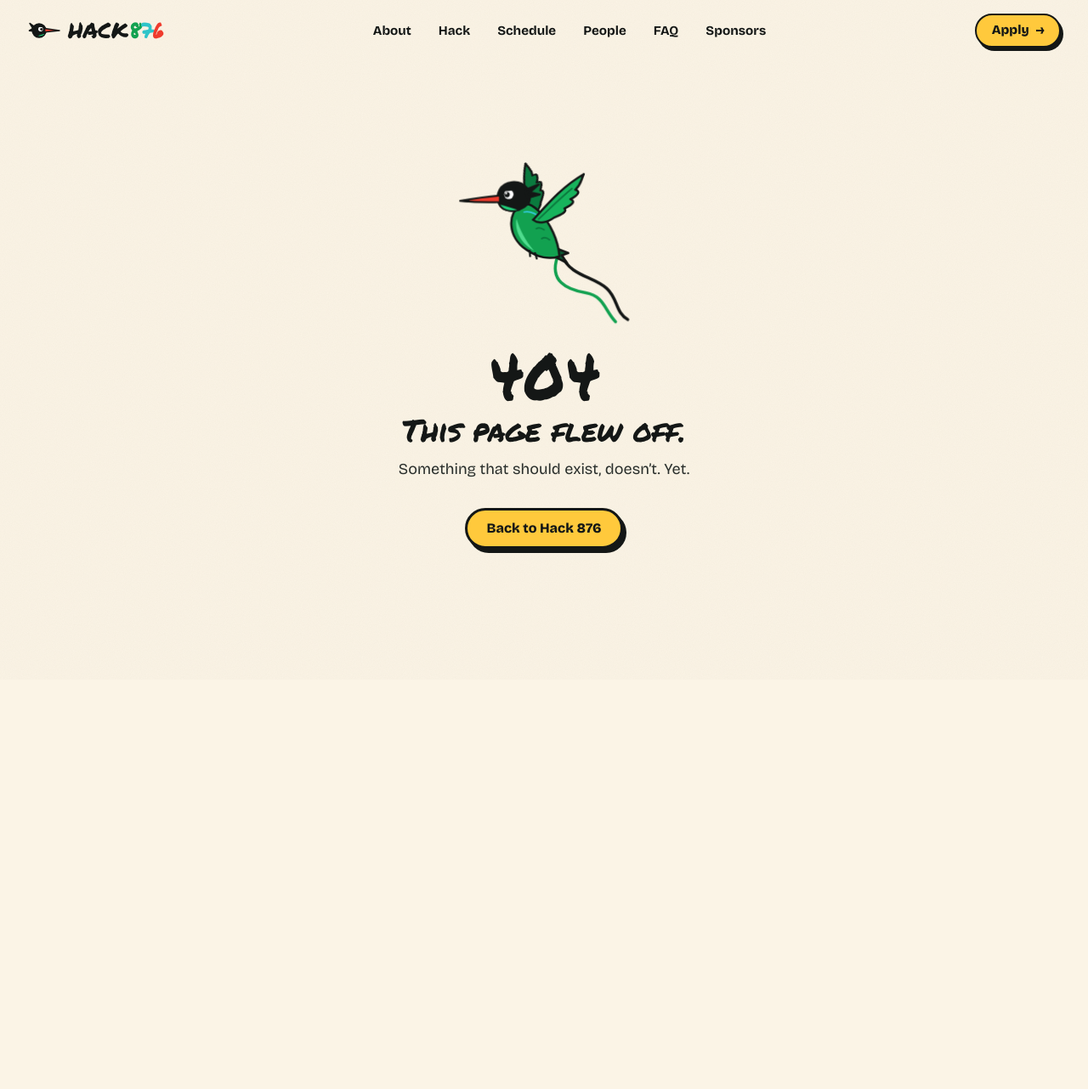
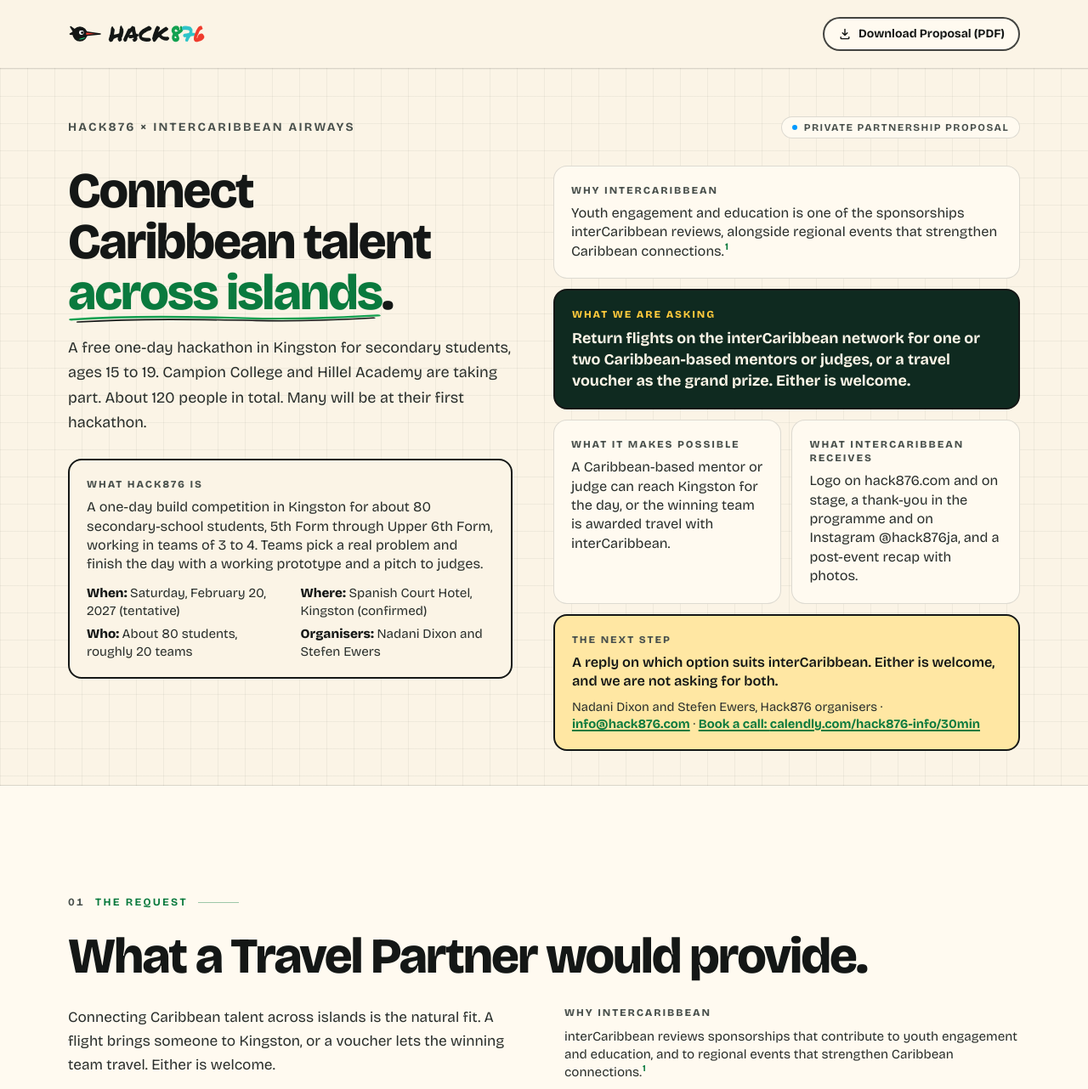
Before and after one commit to stefenewers/hack876, a Next.js app: page /intercaribbeanopportunity in a window 1280 px wide. Before the commit this address had no page. Shown: the top 1282 px of the page at 85% size. Before the commit the page ends 800 px from the top, so only its background shows below. Built offline with nearby package versions, Linux system fonts and the light colour scheme.

Commit message:
Add a private in-kind proposal for interCaribbean Airways.
The page at /intercaribbeanopportunity follows the other sponsor decks and asks for return flights or a travel voucher, with no cash figure.

Co-authored-by: Stefen Ewers <stefenewers@users.noreply.github.com>

```diff
--- a/next.config.ts
+++ b/next.config.ts
@@ -161,6 +161,10 @@ const nextConfig: NextConfig = {
         headers: [{ key: "X-Robots-Tag", value: "noindex, nofollow, noarchive" }],
       },
       {
+        source: "/intercaribbeanopportunity",
+        headers: [{ key: "X-Robots-Tag", value: "noindex, nofollow, noarchive" }],
+      },
+      {
         source: "/partnerhub",
         headers: [{ key: "X-Robots-Tag", value: "noindex, nofollow, noarchive" }],
       },
--- /dev/null
+++ b/src/app/intercaribbeanopportunity/page.tsx
@@ -0,0 +1,9 @@
+import { SponsorDeck, deckMetadata } from "@/components/proposal/SponsorDeck";
+import deck from "@/data/sponsorDecks/intercaribbean";
+
+/* Private proposal. Not linked from the public site; noindex here and via next.config.ts. */
+export const metadata = deckMetadata(deck);
+
+export default function InterCaribbeanOpportunityPage() {
+  return <SponsorDeck deck={deck} />;
+}
--- /dev/null
+++ b/src/data/sponsorDecks/intercaribbean.ts
@@ -0,0 +1,140 @@
+import type { SponsorDeckData } from "./types";
+
+/*
+ * In-kind travel only. No cash figure: interCaribbean's published sponsorship
+ * priorities include youth and education, and the ask is flights or a voucher.
+ */
+const deck: SponsorDeckData = {
+  slug: "intercaribbean",
+  kind: "prize",
+  sponsor: "interCaribbean Airways",
+  short: "interCaribbean",
+  accent: "#0099ff",
+  recipient: {
+    name: "the interCaribbean Airways team",
+    title: "",
+    ref: 1,
+  },
+  preparedFor: "A private partnership proposal prepared for the team at interCaribbean Airways.",
+  hero: {
+    headline: "Connect Caribbean talent across islands.",
+    highlight: "across islands",
+    sub: "A free one-day hackathon in Kingston for secondary students, ages 15 to 19. Campion College and Hillel Academy are taking part. About 120 people in total. Many will be at their first hackathon.",
+  },
+  brief: {
+    fit: "Youth engagement and education is one of the sponsorships interCaribbean reviews, alongside regional events that strengthen Caribbean connections.",
+    fitRef: 1,
+    request: "Return flights on the interCaribbean network for one or two Caribbean-based mentors or judges, or a travel voucher as the grand prize. Either is welcome.",
+    enables: "A Caribbean-based mentor or judge can reach Kingston for the day, or the winning team is awarded travel with interCaribbean.",
+    outcome: "Logo on hack876.com and on stage, a thank-you in the programme and on Instagram @hack876ja, and a post-event recap with photos.",
+    next: "A reply on which option suits interCaribbean. Either is welcome, and we are not asking for both.",
+    logistics: [
+      "One option only: one or two return flights inside the interCaribbean network, for Caribbean-based mentors or judges already involved with Hack876.",
+      "Or a travel voucher for the winning team, awarded at the event.",
+      "Working date {date}, {doors} to {wrap}, at {venue}. The date is tentative until schools confirm it. About 120 people in total.",
+    ],
+  },
+  why: {
+    headline: "Youth, education, and a network that already joins the islands.",
+    points: [
+      {
+        text: "interCaribbean reviews sponsorships that contribute to youth engagement and education, and to regional events that strengthen Caribbean connections.",
+        ref: 1,
+      },
+      {
+        text: "Its route map is built for island-to-island travel and includes Kingston, alongside Providenciales, Barbados, Tortola, San Juan and Port of Spain.",
+        ref: 2,
+      },
+      {
+        text: "In December 2024 it partnered with the SVG Sailing Association so young sailors could travel to regattas, training and competitions across the Caribbean.",
+        ref: 3,
+      },
+    ],
+    tie: "Hack876 is a free day of building for Caribbean secondary students. Travel is how interCaribbean can connect that talent across islands.",
+  },
+  story: {
+    kicker: "What interCaribbean already does",
+    headline: "Education, youth, and travel between islands.",
+    format: "evidence",
+    items: [
+      {
+        label: "Sponsorships",
+        title: "Youth and education.",
+        text: "Published priorities include youth engagement and education, and regional events that strengthen Caribbean connections.",
+        ref: 1,
+      },
+      {
+        label: "Regional events",
+        title: "Caribbean connections.",
+        text: "The sponsorships it reviews include regional events that strengthen Caribbean connections.",
+        ref: 1,
+      },
+      {
+        label: "Kingston",
+        title: "On the route map.",
+        text: "The published route map includes Kingston, with Providenciales, Barbados, Tortola, San Juan and Port of Spain.",
+        ref: 2,
+      },
+      {
+        label: "December 2024",
+        title: "Travel for young sailors.",
+        text: "A partnership with the SVG Sailing Association, so youth can reach regattas and training across the region.",
+        ref: 3,
+      },
+    ],
+    takeaway: "interCaribbean already uses travel and education to connect young people across the Caribbean. Hack876 is a one-day version of that idea.",
+  },
+  pathsNote: {
+    text: "Sponsorship requests go to marketing@interCaribbean.com at least 60 days before the event. A request does not guarantee sponsorship.",
+    ref: 1,
+  },
+  ask: {
+    lead: "inkind",
+    bands: [],
+    uses: ["programming", "prizes"],
+    title: "Travel Partner",
+    restriction:
+      "Hack876 is volunteer-run and is not a registered charity. This is a sponsorship request for travel in kind. It does not ask for a financial contribution.",
+    why: "Connecting Caribbean talent across islands is the natural fit. A flight brings someone to Kingston, or a voucher lets the winning team travel. Either is welcome.",
+    recognition: "In-kind Travel Partner · Inaugural Hack876",
+    tracks: ["Learn", "Culture", "Move"],
+    inkind: [
+      "Either option is welcome. We are asking for one of them, not both.",
+      "Return flights within the interCaribbean network for one or two Caribbean-based mentors or judges.",
+      "A travel voucher as the grand prize for the winning team.",
+    ],
+  },
+  groundRules: [
+    "Hack876 is free for every student who takes part.",
+    "No student data is shared with sponsors. Photos and names are used only with school and parent consent.",
+    "The judging panel decides every award. Sponsorship does not buy influence over judging.",
+  ],
+  future: [
+    "Travel in kind for a later Hack876, if the first one goes well.",
+    "A travel voucher again for a winning team in a later year.",
+    "Keeping the link to the youth and education programmes interCaribbean already supports.",
+  ],
+  closingLine: "We would love to explore the right first step with the interCaribbean Airways team.",
+  sources: [
+    {
+      id: 1,
+      org: "interCaribbean Airways",
+      label: "Sponsorship Requests",
+      href: "https://www.intercaribbean.com/sponsorship-requests.html",
+    },
+    {
+      id: 2,
+      org: "interCaribbean Airways",
+      label: "Route map",
+      href: "https://www.intercaribbean.com/travel-tools/route-map.html",
+    },
+    {
+      id: 3,
+      org: "interCaribbean Airways",
+      label: "SVG Sailing Association partnership (December 2024)",
+      href: "https://www.intercaribbean.com/media/intercaribbean-news/svg-sailing-association-and-intercaribbean-announce-partnership.html",
+    },
+  ],
+};
+
+export default deck;
--- a/src/data/sponsorDecks/registry.ts
+++ b/src/data/sponsorDecks/registry.ts
@@ -144,6 +144,16 @@ export const deckRegistry: DeckEntry[] = [
     route: "/scotiariseopportunity",
     pdf: `${P}scotiarise-partnership-proposal.pdf`,
     filename: "Hack876 x Scotiabank Jamaica (ScotiaRISE) - Partnership Proposal.pdf",
+  },
+  {
+    name: "interCaribbean Airways",
+    aka: "interCaribbean Airways airline",
+    category: "Corporate & Professional Services",
+    readiness: "ready",
+    focus: "Return flights for one or two Caribbean-based mentors or judges, or a travel voucher as the grand prize. In kind. Either is welcome.",
+    route: "/intercaribbeanopportunity",
+    pdf: `${P}intercaribbean-partnership-proposal.pdf`,
+    filename: "Hack876 x interCaribbean Airways - Partnership Proposal.pdf",
   },
 
   /* -------------------------------------------------------------- Foundations */
```
Also changed, not shown: 1 other file (tests, documents, lock files or other folders).
